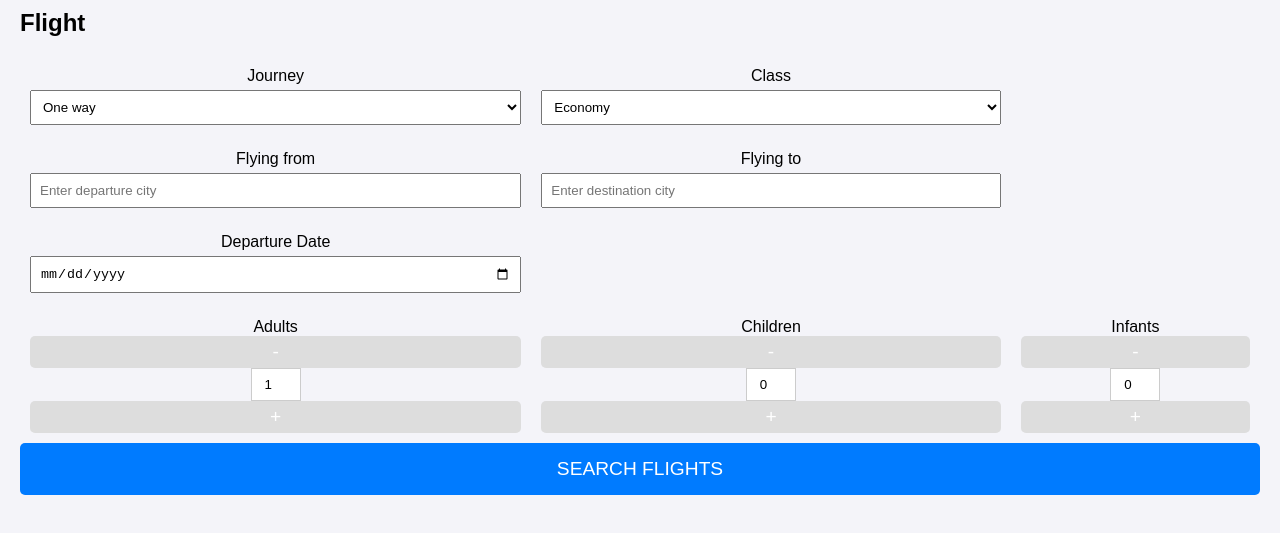
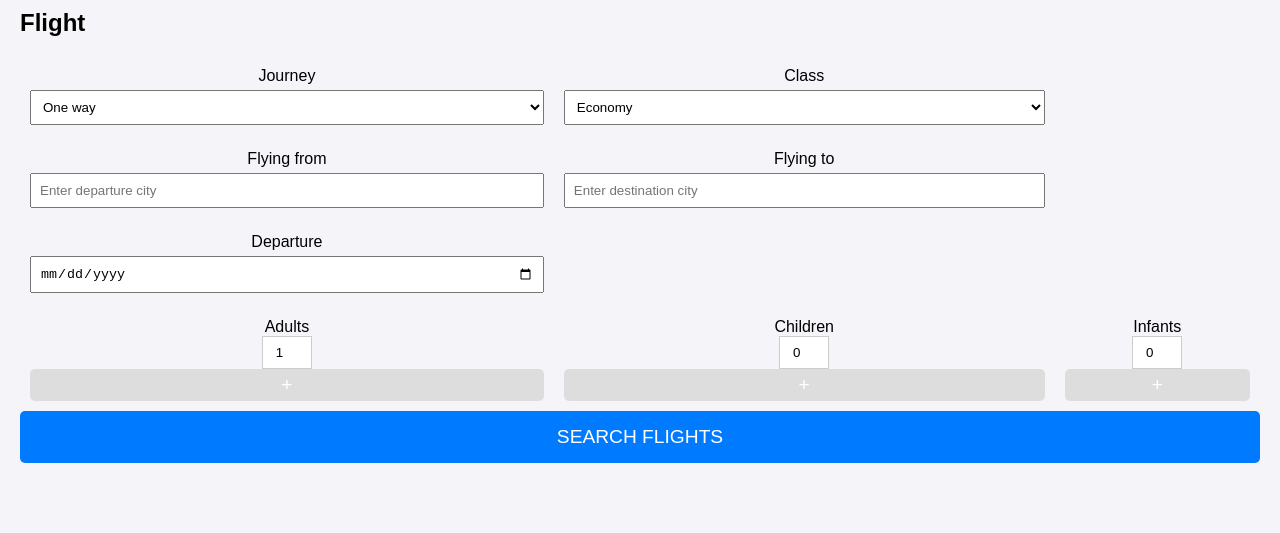
Before and after one commit to MJ-AHMAD/travel, a plain HTML site: page fs1.html in a window 1280 px wide. Shown: the part 79-612 px from the top of the page. Drawn offline with Linux system fonts and the light colour scheme.

Commit message:
Update fs1.html

```diff
--- a/fs1.html
+++ b/fs1.html
@@ -144,11 +144,11 @@
             </tr>
             <tr>
                 <td>
-                    <label for="departure-date">Departure Date</label>
+                    <label for="departure-date">Departure</label>
                     <input type="date" id="departure-date">
                 </td>
                 <td id="return-date-cell" style="display: none;">
-                    <label for="return-date">Return Date</label>
+                    <label for="return-date">Return</label>
                     <input type="date" id="return-date">
                 </td>
             </tr>
@@ -156,7 +156,6 @@
                 <td>
                     <label for="adults">Adults</label>
                     <div class="number-input">
-                        <button onclick="changeValue('adults', -1)">-</button>
                         <input type="number" id="adults" value="1" min="1">
                         <button onclick="changeValue('adults', 1)">+</button>
                     </div>
@@ -164,7 +163,6 @@
                 <td>
                     <label for="children">Children</label>
                     <div class="number-input">
-                        <button onclick="changeValue('children', -1)">-</button>
                         <input type="number" id="children" value="0" min="0">
                         <button onclick="changeValue('children', 1)">+</button>
                     </div>
@@ -172,7 +170,6 @@
                 <td>
                     <label for="infants">Infants</label>
                     <div class="number-input">
-                        <button onclick="changeValue('infants', -1)">-</button>
                         <input type="number" id="infants" value="0" min="0">
                         <button onclick="changeValue('infants', 1)">+</button>
                     </div>
```
